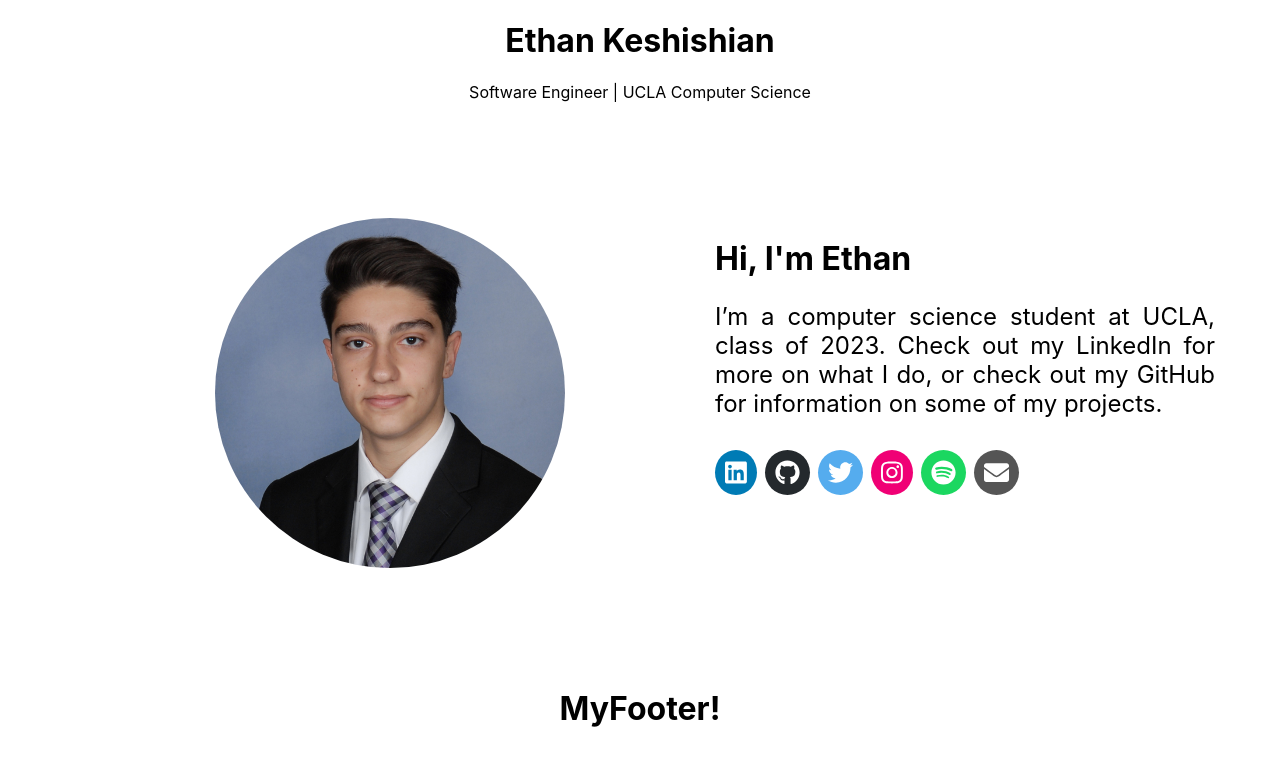
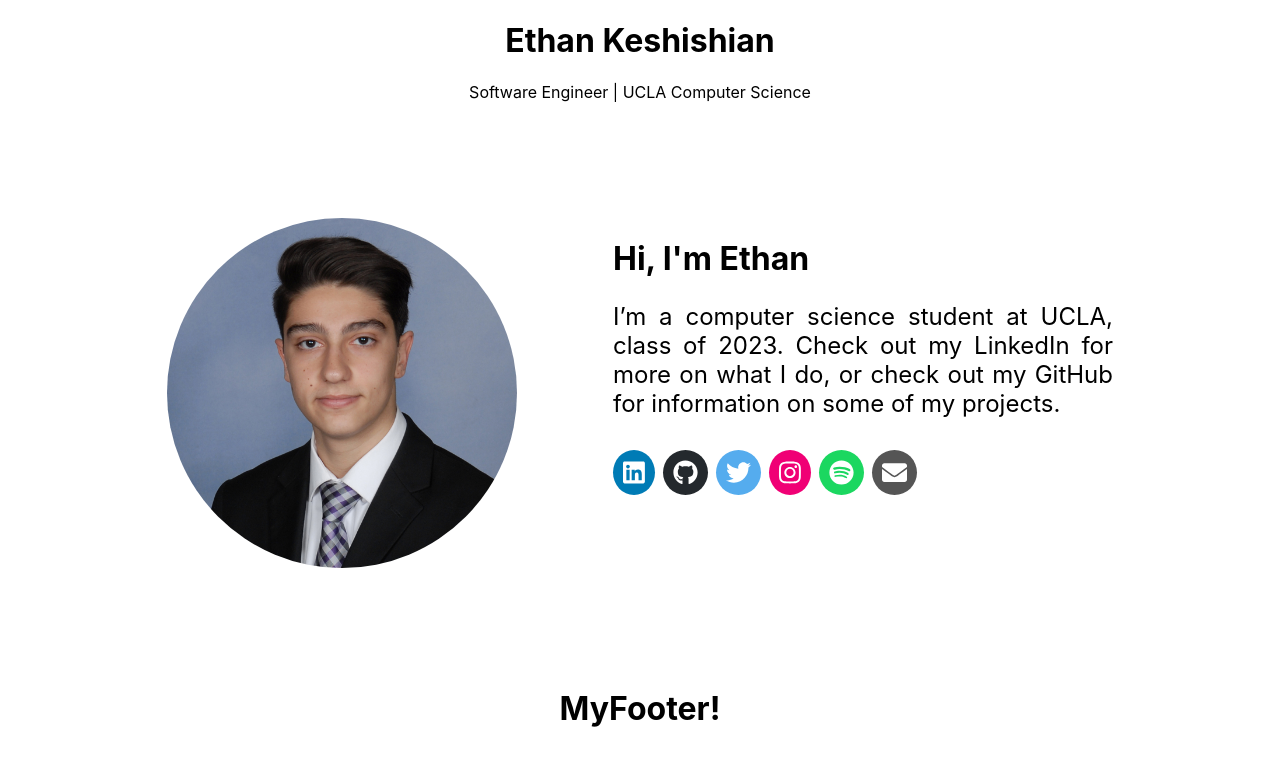
Before and after one commit to ethankeshishian/ethan-website-react, a React (Create React App) app: page / in a window 1280 px wide. Shown: the top 766 px of the page. Built offline with nearby package versions, Linux system fonts and the light colour scheme; the HTML template or start-up script is replaced by a standard one.

Commit message:
Minor style updates.

```diff
--- a/src/components/Body.tsx
+++ b/src/components/Body.tsx
@@ -10,7 +10,7 @@ function Body() {
         rel="stylesheet"
         href="https://cdnjs.cloudflare.com/ajax/libs/font-awesome/4.7.0/css/font-awesome.min.css"
       />
-      <div>
+      <div className="main-container">
         <div className="content-container">
           <div className="image-container">
             <img className="image" src={Ethan} alt="Ethan Keshishian" />
--- a/src/styles/Body.css
+++ b/src/styles/Body.css
@@ -6,8 +6,9 @@
 }
 
 .image-container {
-  min-width: 650px;
+  min-width: 350px;
   height: 350px;
+  padding-right: 48px;
 }
 
 .image {
@@ -20,6 +21,7 @@
   text-align: left;
   width: 500px;
   max-height: 500px;
+  padding-left: 48px;
 }
 
 .bio {
@@ -42,6 +44,7 @@
   }
   .image-container {
     min-width: 320px;
+    padding-right: unset;
   }
 
   .text-container {
```
